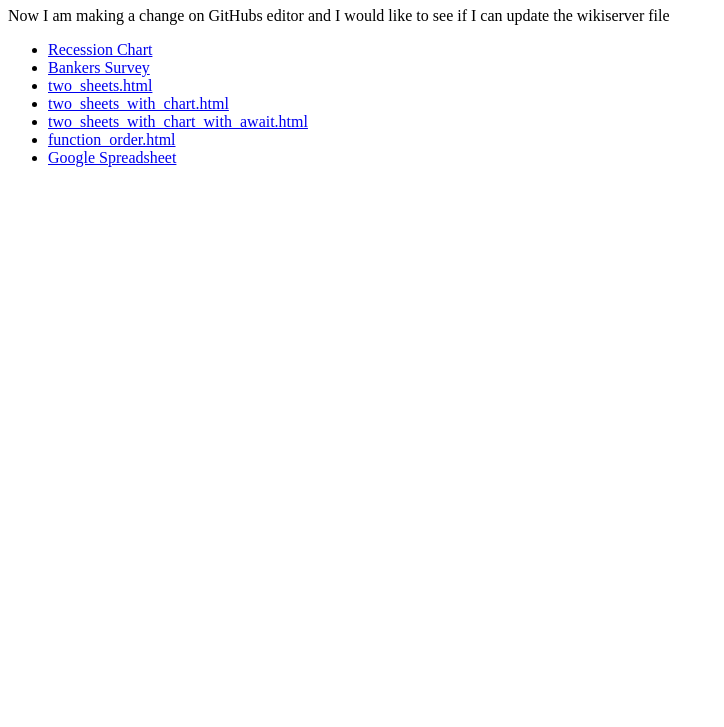
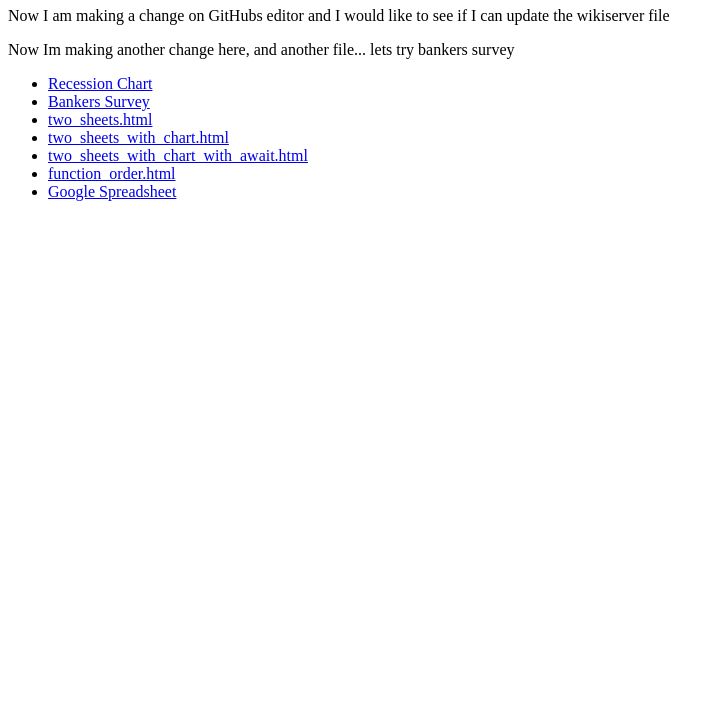
Before and after one commit to perdidoenunbosco/Bankers-Survey, a plain HTML site: page index.html in a window 1280 px wide. Shown: the part 73-800 px from the top of the page, without its empty margins (0-724 px from the left). Drawn offline with Linux system fonts and the light colour scheme.

Commit message:
Update index.html
making a change to this and bankers survey to test pulling into vs code and the wikiserver version

```diff
--- a/index.html
+++ b/index.html
@@ -9,7 +9,7 @@
 
   <h1>I made a change to the local version</h1>
 <p>Now I am making a change on GitHubs editor and I would like to see if I can update the wikiserver file</p>
-
+ <p> Now Im making another change here, and another file... lets try bankers survey</p>
 <ul>
     <li><a href="Recession_Chart.html">Recession Chart</a></li>
     <li><a href="Bankers_Survey.html">Bankers Survey</a></li>
```
